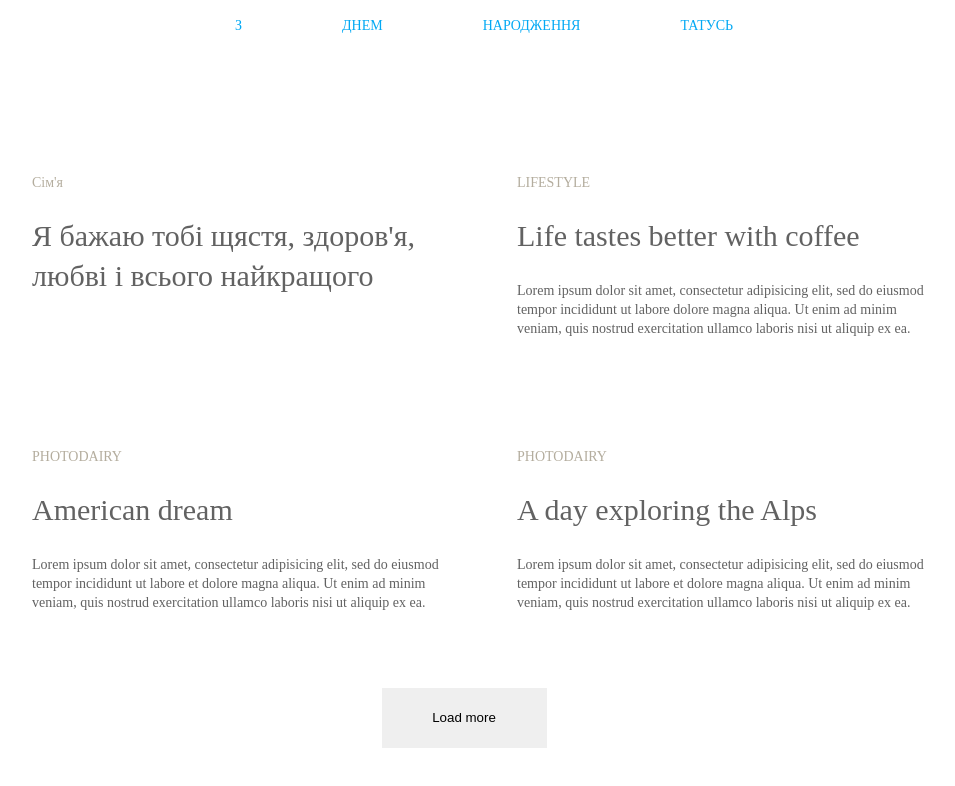
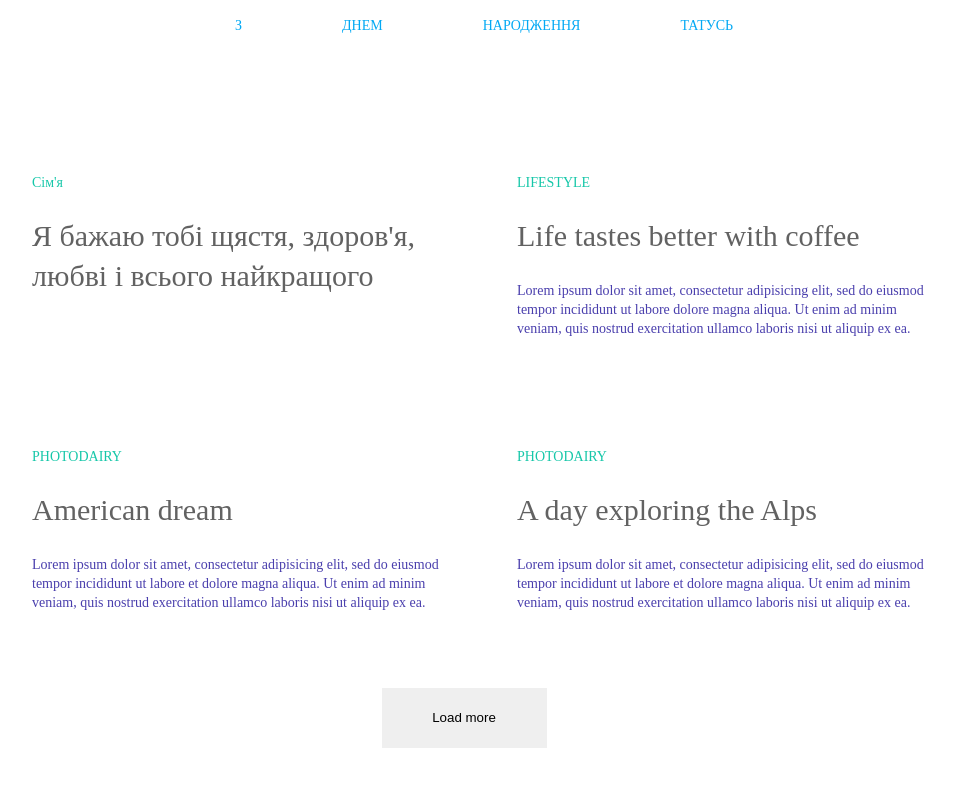
Before and after one commit to sania2011/-, a plain HTML site: page index.html in a window 1280 px wide. Shown: the whole page, without its empty margins (176-1131 px from the left). Drawn offline with Linux system fonts and the light colour scheme.

Commit message:
Update style.css

```diff
--- a/style.css
+++ b/style.css
@@ -56,14 +56,14 @@ line-height: 16px;
 /* identical to box height */
 
 
-color: #B4AD9E;
+color: #16c7a9;
 
 }
 
 button{
     width: 165px;
 height: 60px;
-border: 1px solid #626262;
+border: 1px solid #cbd414;
 border: none;
 }
 
@@ -80,6 +80,6 @@ font-weight: 400;
 font-size: 14px;
 line-height: 19px;
 
-color: #626262;
+color: #4a3fad;
 
   }
```
